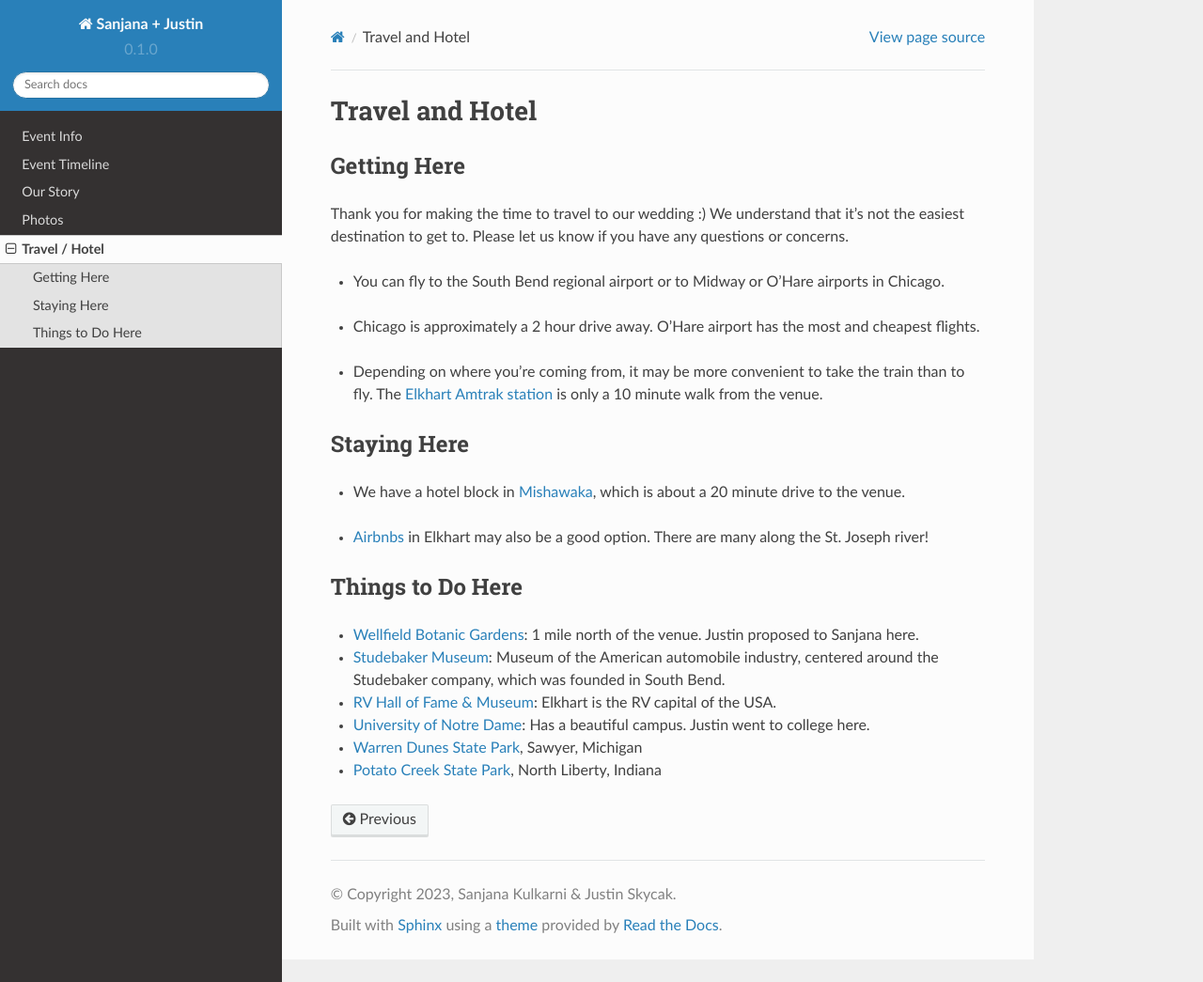
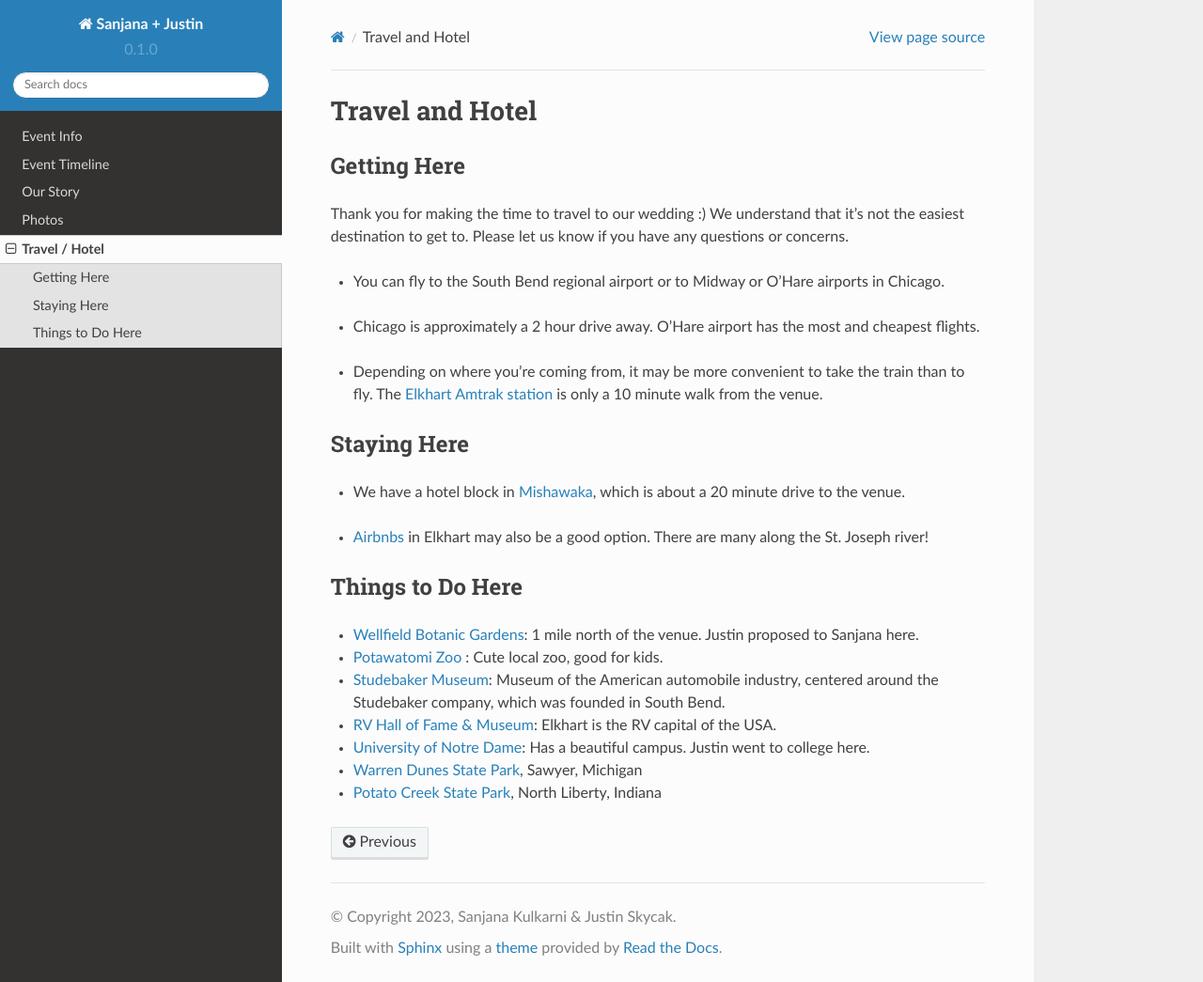
Before and after one commit to jpskycak/wedding, a Sphinx documentation site: the page built from docs/source/hotel.rst, in a window 1280 px wide and 1045 px high. Shown: the whole window at 94% size. Built offline with Sphinx 7.4.7 and the Read the Docs theme 2.0.0, drawn with Linux system fonts in a browser that asks for light colours.

Commit message:
Update hotel.rst

```diff
--- a/docs/source/hotel.rst
+++ b/docs/source/hotel.rst
@@ -27,6 +27,7 @@ Things to Do Here
 **********
 
 * `Wellfield Botanic Gardens <https://wellfieldgardens.org/>`_: 1 mile north of the venue. Justin proposed to Sanjana here.
+* `Potawatomi Zoo <https://www.potawatomizoo.org/>`_ : Cute local zoo, good for kids.
 * `Studebaker Museum <https://www.studebakermuseum.org/#>`_: Museum of the American automobile industry, centered around the Studebaker company, which was founded in South Bend.
 * `RV Hall of Fame & Museum <https://www.rvmhhalloffame.org/>`_: Elkhart is the RV capital of the USA.
 * `University of Notre Dame <https://www.nd.edu/>`_: Has a beautiful campus. Justin went to college here.
```
